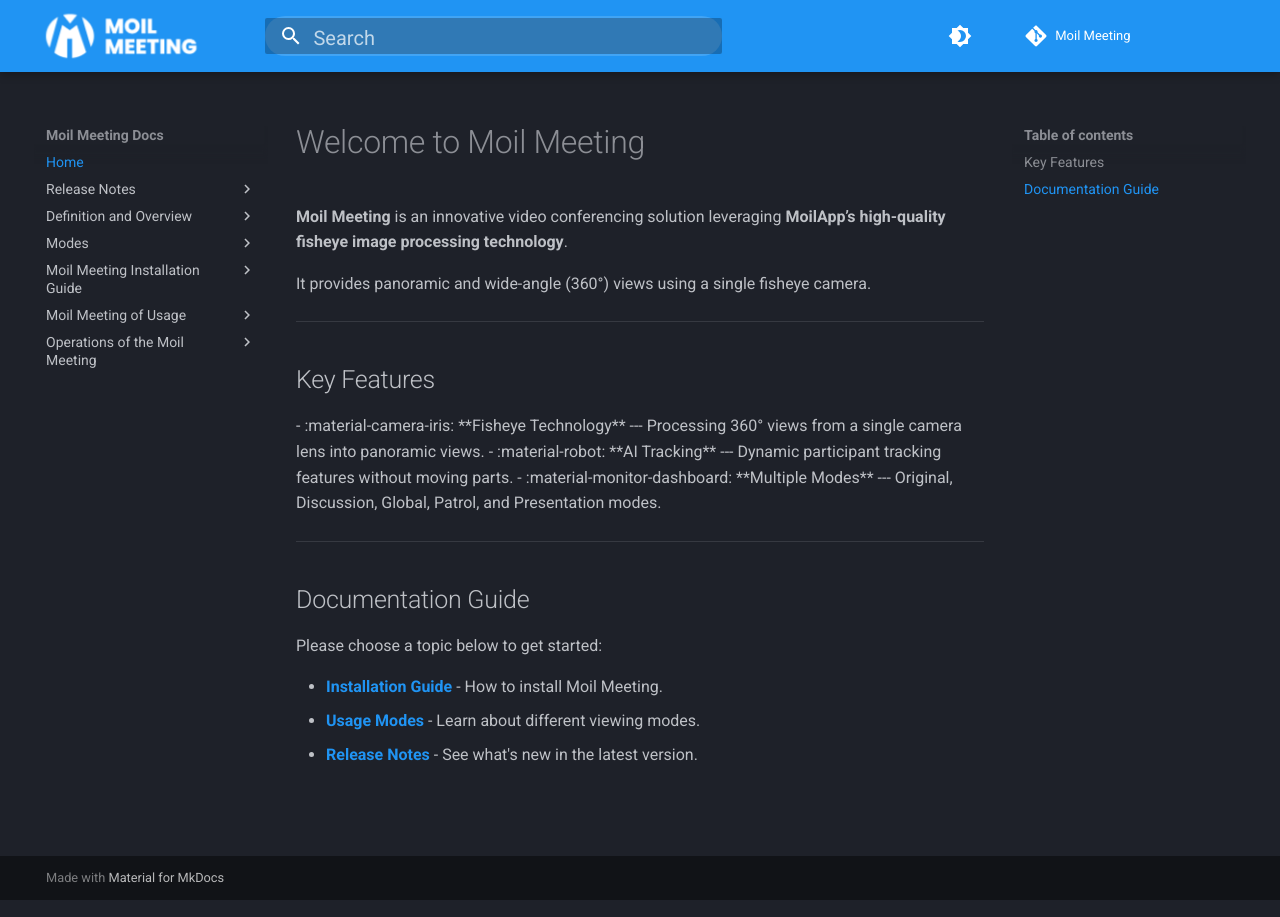
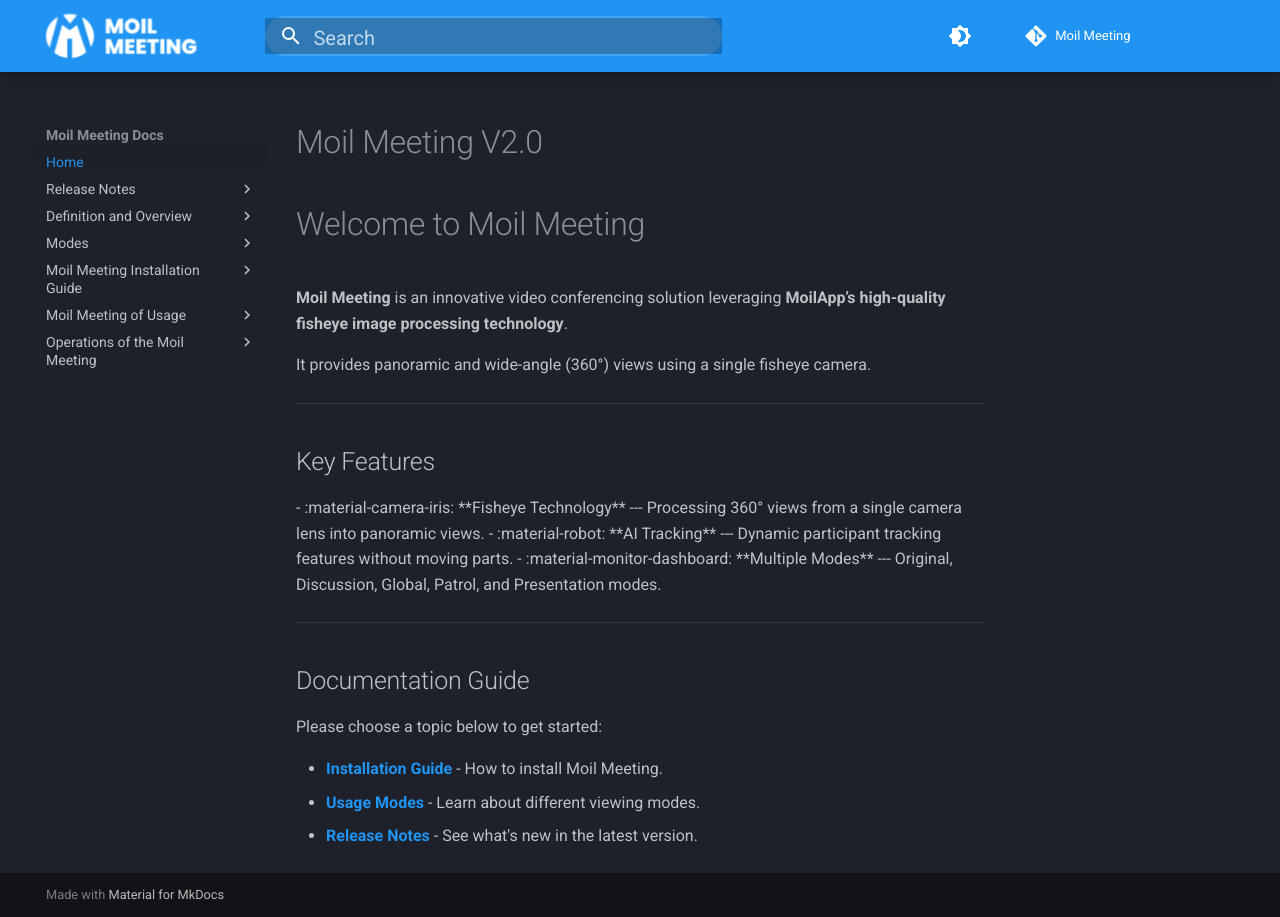
Before and after one commit to belajarsiko-bit/moil-meeting-docs, an MkDocs documentation site: the page built from docs/index.md, in a window 1280 px wide. Built offline with MkDocs 1.6.1 and Material for MkDocs 9.7.7, drawn with Linux system fonts in a browser that asks for light colours; comment, search, counter and statistics services are not loaded; the version menu is left out.

Commit message:
version 2.0

```diff
--- a/docs/index.md
+++ b/docs/index.md
@@ -1,3 +1,4 @@
+# Moil Meeting V2.0
 # Welcome to Moil Meeting
 
 **Moil Meeting** is an innovative video conferencing solution leveraging **MoilApp’s high-quality fisheye image processing technology**.
```
